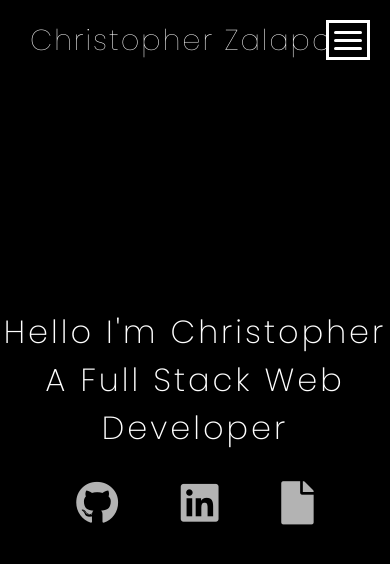
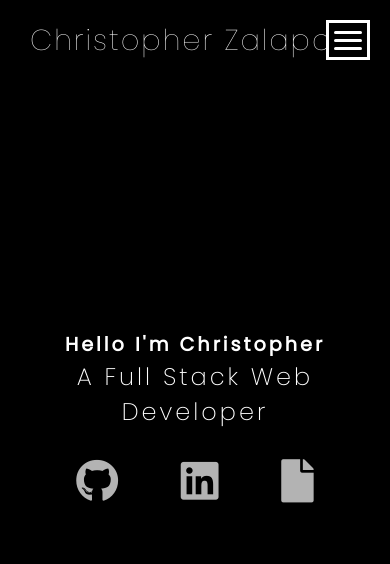
Before and after one commit to ChristopherZalapa/Portfolio-V1, a website: page index.html in a window 390 px wide. Drawn offline with Linux system fonts and the light colour scheme.

Commit message:
Home-Info Test Responsive

```diff
--- a/css/style.css
+++ b/css/style.css
@@ -302,12 +302,13 @@ body {
 } */
 
 @media (max-width: 390px) {
-	.home .home-info h1,
-	p {
-		letter-spacing: 3px;
-		font-size: 2rem;
-		font-weight: 200;
-	}
+  .home-info h1 {
+    font-size: 1.2rem;
+  }
+
+  .home-info p {
+    font-size: 1.5rem;
+  }
 }
 
 @media (max-width: 830px) {
```
